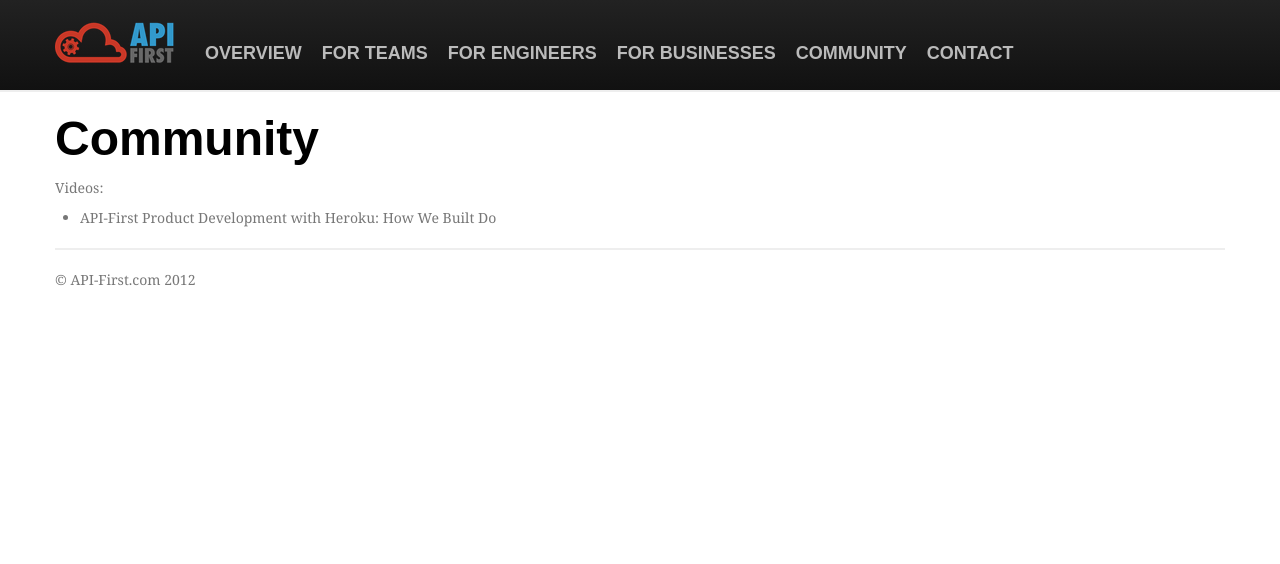
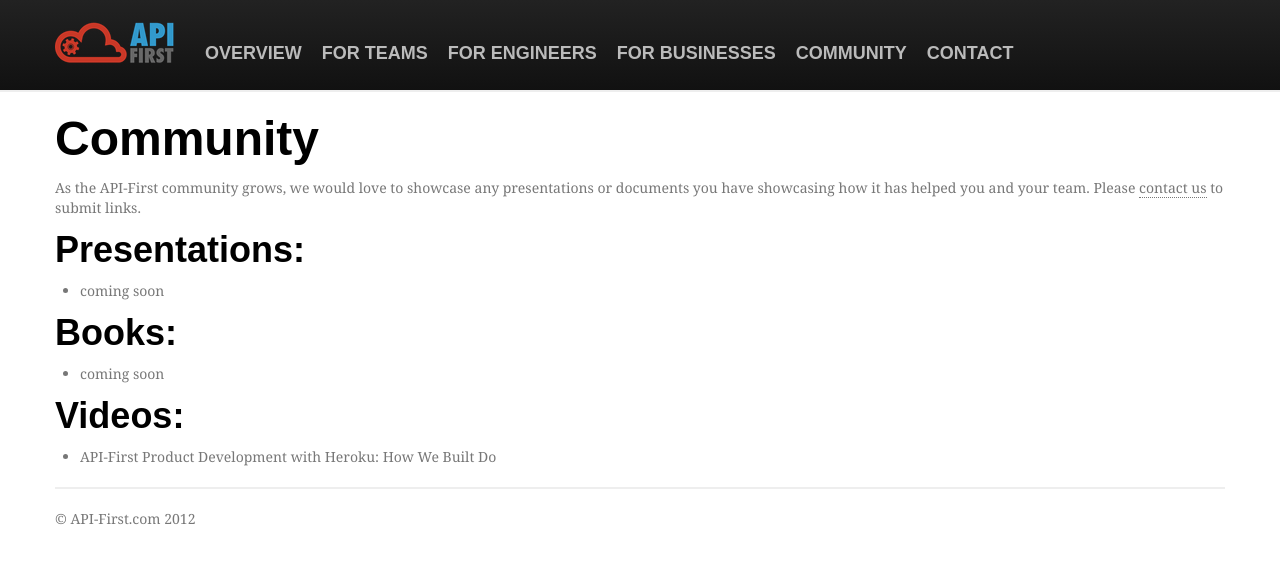
Before and after one commit to evantahler/api-first, a Jekyll site: the page built from pages/community.md, in a window 1280 px wide. Shown: the top 564 px of the page. Built offline with Jekyll 4.4.1, drawn with Linux system fonts in a browser that asks for light colours; some web fonts are replaced; Markdown is read by kramdown in place of the engine named in the settings.

Commit message:
better community page

```diff
--- a/pages/community.md
+++ b/pages/community.md
@@ -5,6 +5,16 @@ title: API First - Community
 
 # Community
 
-Videos:
+As the API-First community grows, we would love to showcase any presentations or documents you have showcasing how it has helped you and your team.  Please [contact us](/pages/contact.html) to submit links.
+
+## Presentations:
+
+- coming soon
+
+## Books:
+
+- coming soon
+
+## Videos:
 
 - [API-First Product Development with Heroku: How We Built Do](https://www.youtube.com/watch?feature=player_embedded&v=YJoCQSu2PlQ#!)
```
